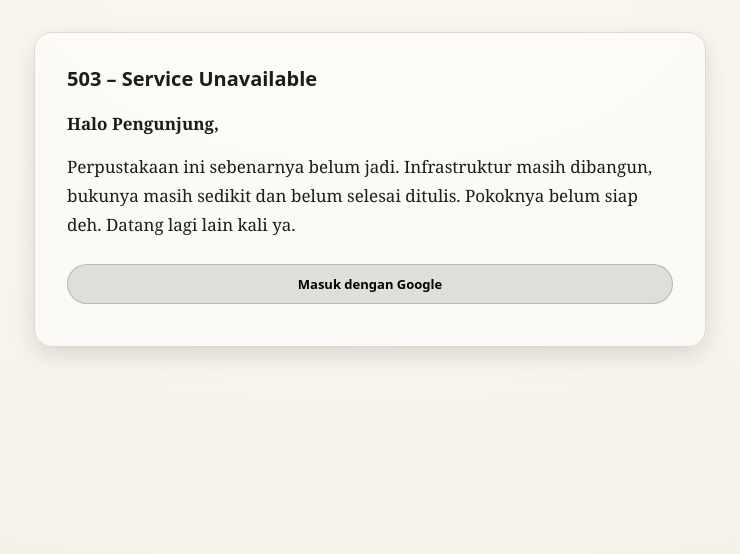
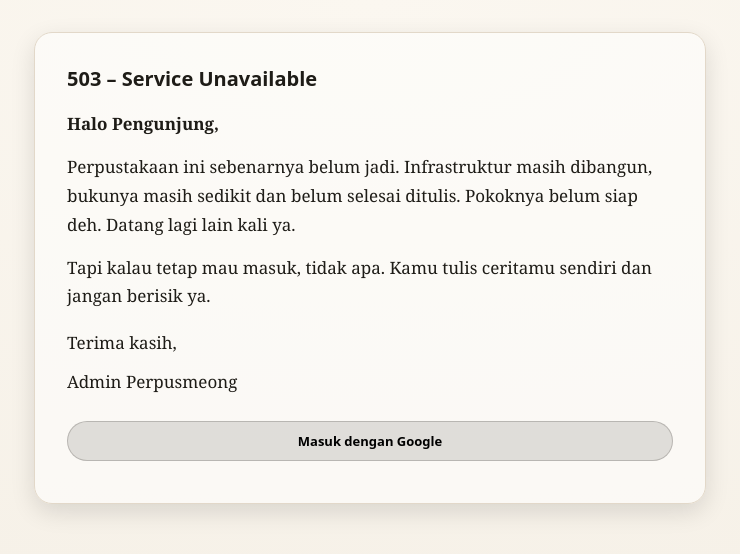
Before and after one commit to kulikkartu/perpusmeong, a plain HTML site: page public/index.html in a window 1280 px wide. Shown: the whole page, without its empty margins (270-1010 px from the left). Drawn offline with Linux system fonts and the light colour scheme.

Commit message:
Update message and signature in index.html

```diff
--- a/public/index.html
+++ b/public/index.html
@@ -19,6 +19,11 @@
           <div class="letter__body">
             <p><strong>Halo Pengunjung,</strong></p>
             <p>Perpustakaan ini sebenarnya belum jadi. Infrastruktur masih dibangun, bukunya masih sedikit dan belum selesai ditulis. Pokoknya belum siap deh. Datang lagi lain kali ya.</p>
+            <p>Tapi kalau tetap mau masuk, tidak apa. Kamu tulis ceritamu sendiri dan jangan berisik ya.</p>
+            <div class="letter__signature">
+              <p>Terima kasih,</p>
+              <p>Admin Perpusmeong</p>
+            </div>
           </div>
           <footer class="letter__footer">
             <button id="btn-login" class="btn btn--primary" type="button">
```
